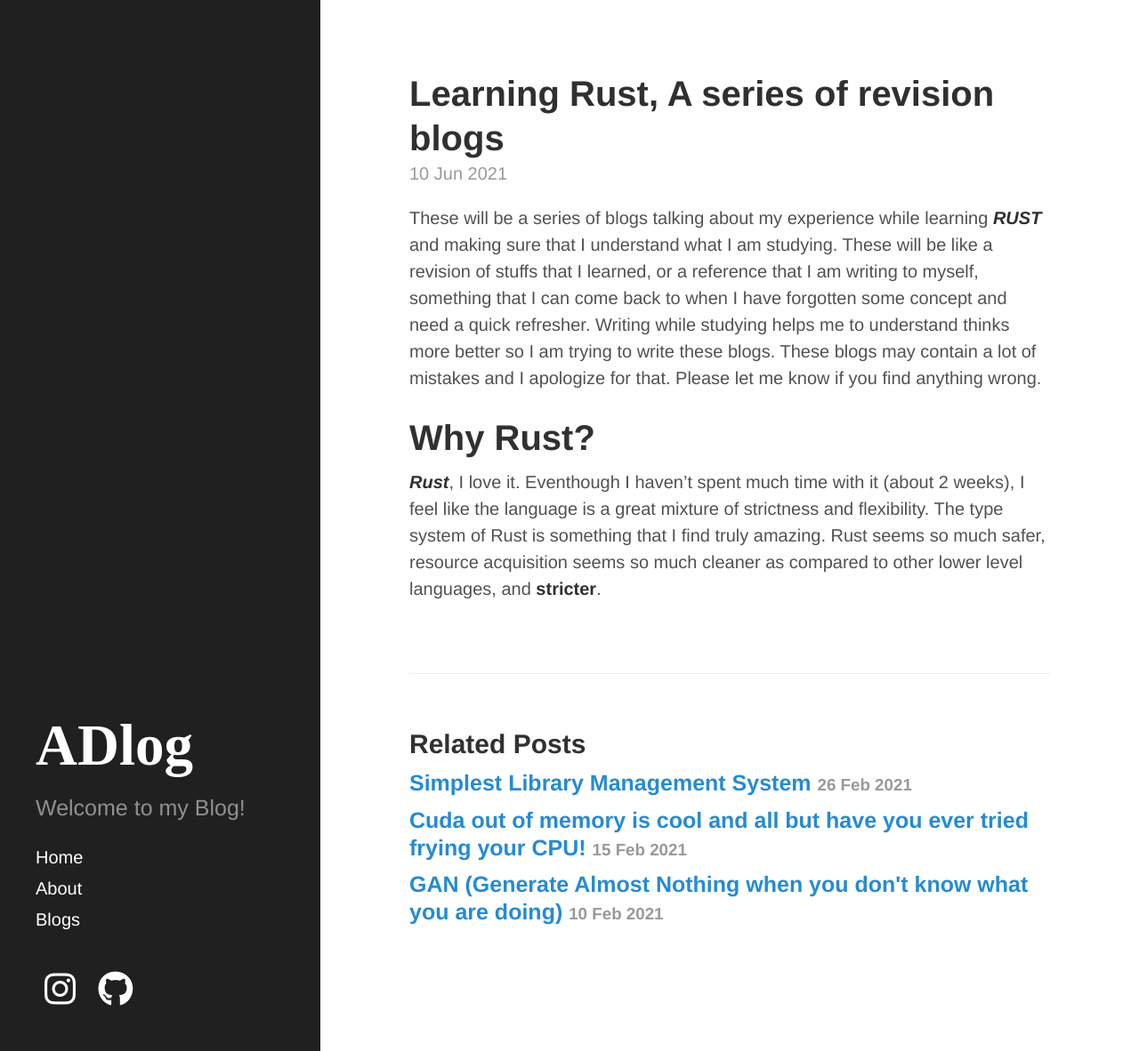
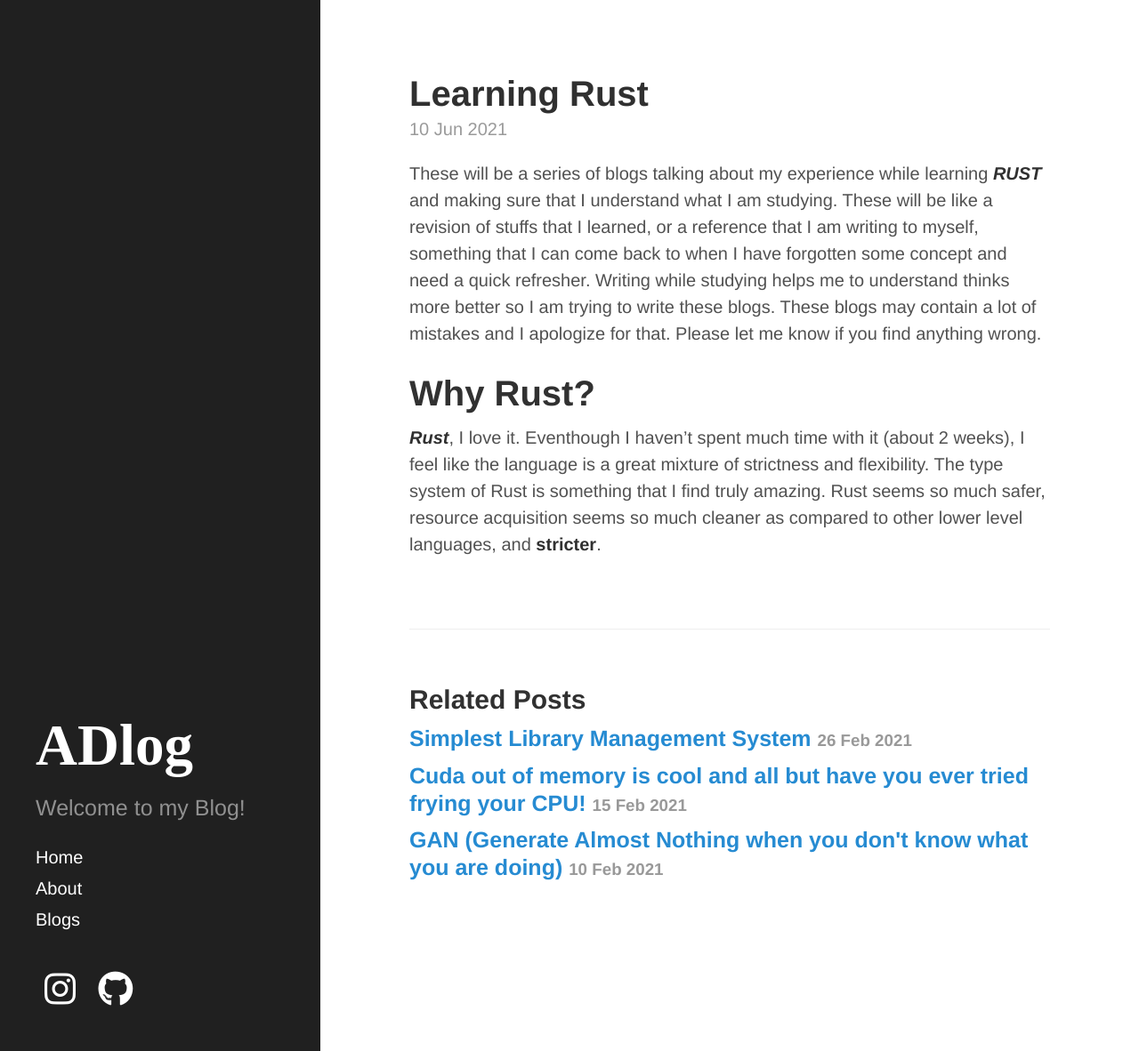
Before and after one commit to arogyad/arogyad.github.io, a Jekyll site: the page built from _posts/2021-06-10-Rust-Bust.md, in a window 1280 px wide and 1182 px high. Shown: the whole window at 89% size. Built offline with Jekyll 4.4.1, drawn with Linux system fonts in a browser that asks for light colours; nearby versions of some CDN libraries; some web fonts are replaced.

Commit message:
Update 2021-06-10-Rust-Bust.md

```diff
--- a/_posts/2021-06-10-Rust-Bust.md
+++ b/_posts/2021-06-10-Rust-Bust.md
@@ -1,6 +1,6 @@
 ---
 layout: post
-title: Learning Rust, A series of revision blogs
+title: Learning Rust
 published: True
 ---
 
```
